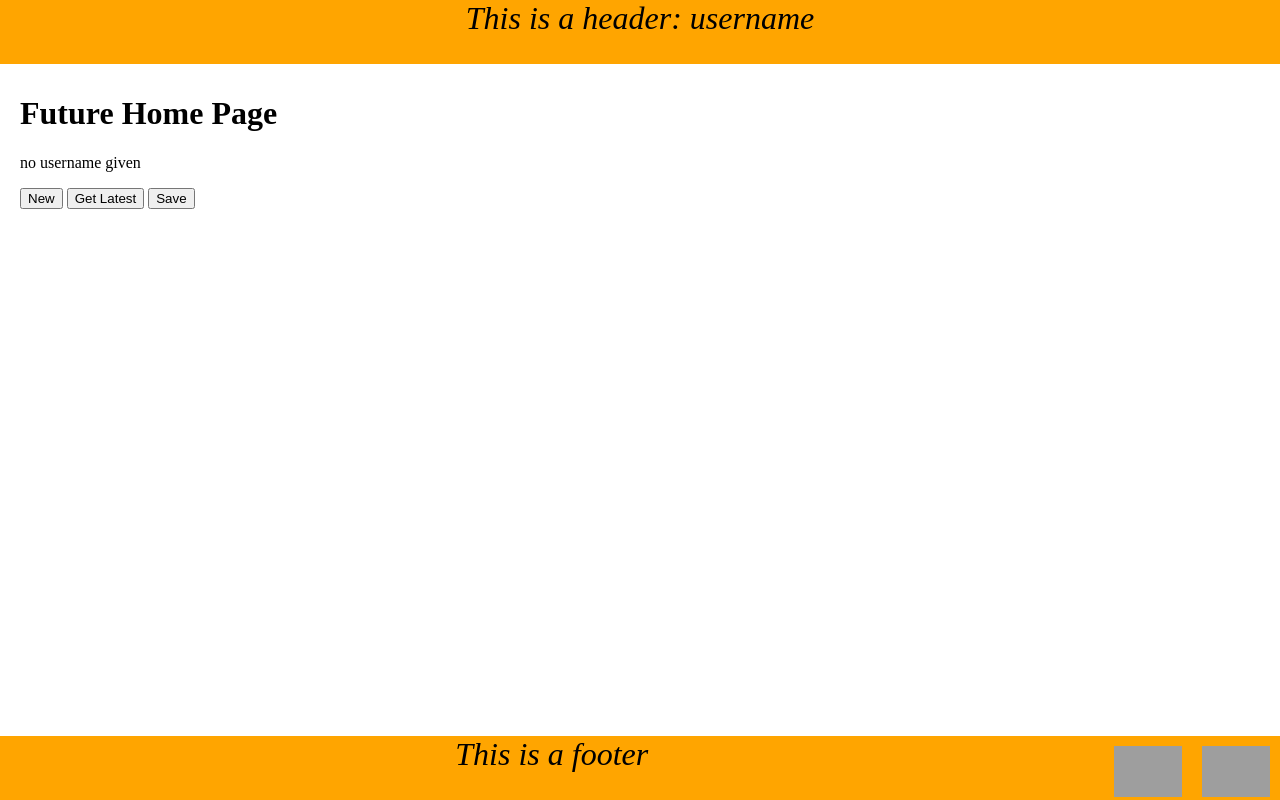
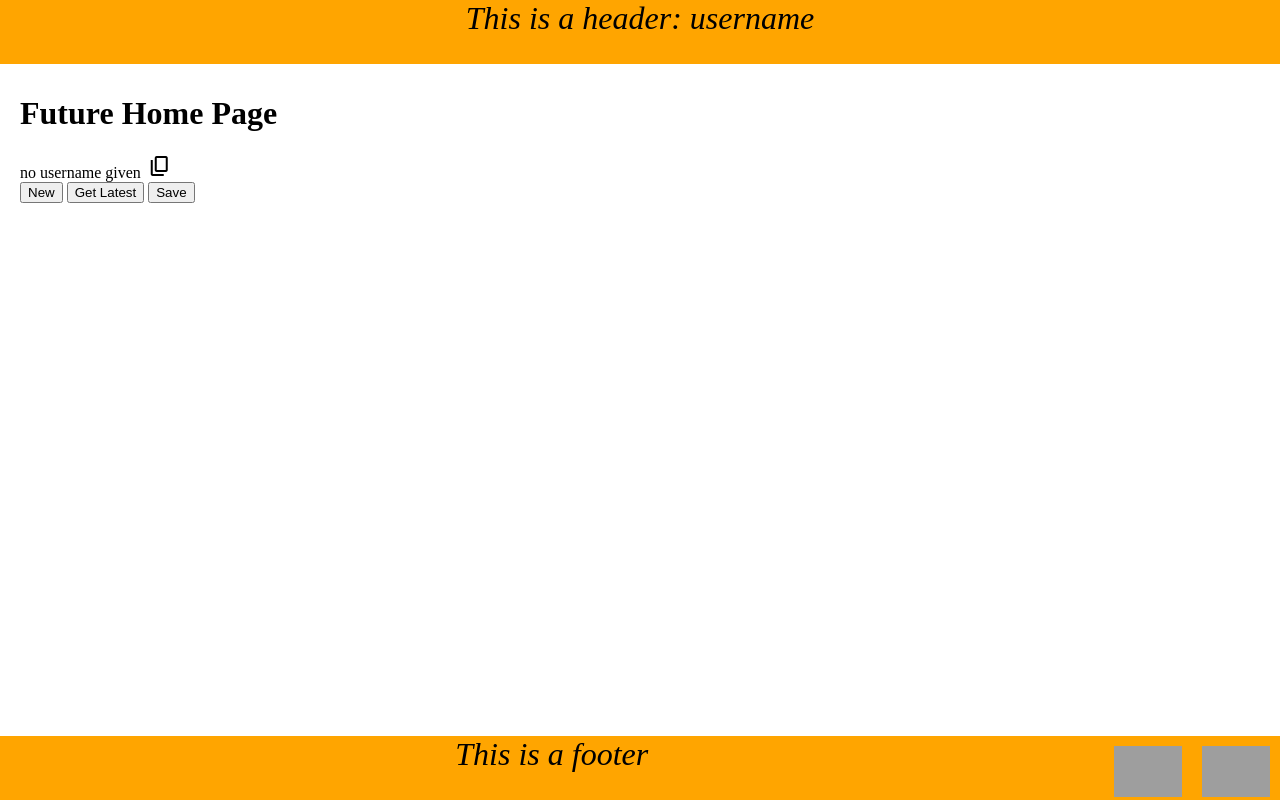
Before and after one commit to ASFOpenSARlab/opensciencelab-portal-v2, a SvelteKit app in the folder portal-cdk/svelte/: page /whoami in a window 1280 px wide. Built offline with nearby package versions, Linux system fonts and the light colour scheme; no server answers; grey boxes are pictures that could not be loaded.

Commit message:
Copy to clipboard Also remove sveltestrap. The styles were interfering too much and could not be scoped.

```diff
--- a/portal-cdk/svelte/package.json
+++ b/portal-cdk/svelte/package.json
@@ -15,8 +15,5 @@
 		"@sveltejs/vite-plugin-svelte": "^6.0.0",
 		"svelte": "^5.38.7",
 		"vite": "^7.0.4"
-	},
-	"dependencies": {
-		"@sveltestrap/sveltestrap": "^7.1.0"
 	}
 }
--- a/portal-cdk/svelte/src/components/layout/Header.svelte
+++ b/portal-cdk/svelte/src/components/layout/Header.svelte
@@ -1,6 +1,6 @@
 <script>
   import { base } from "$app/paths";
-  import Spinner from "$components/Spinner.svelte";
+  import Spinner from "$components/utils/Spinner.svelte";
   import { UserClass } from "$lib/store.svelte.js";
   import { onMount } from "svelte";
 
--- /dev/null
+++ b/portal-cdk/svelte/src/components/utils/ClickToCopy.svelte
@@ -0,0 +1,64 @@
+<script>
+  import { onMount } from "svelte";
+
+  /** @type {import('./$types').PageProps} */
+  let { target } = $props();
+  let mySpan;
+
+  // From https://svelte.dev/playground/667d8ac94e2349f3a1b7b8c5fa4c0082?version=5.36.14
+  async function copyText() {
+    let text = target
+      ? document.querySelector(target).innerText
+      : this.innerText;
+
+    try {
+      await navigator.clipboard.writeText(text);
+
+      this.dispatchEvent(
+        new CustomEvent("copysuccess", {
+          bubbles: true,
+          detail: text,
+        })
+      );
+      console.log(`Text '${text}' has been written to the clipboard`);
+    } catch (error) {
+      this.dispatchEvent(
+        new CustomEvent("copyerror", {
+          bubbles: true,
+          detail: error,
+        })
+      );
+      console.log(`Text '${text}' has had a copy error: ${error}`);
+    }
+  }
+
+  onMount(() => {
+    mySpan.addEventListener("click", copyText);
+
+    return {
+      destroy() {
+        mySpan.removeEventListener("click", copyText);
+      },
+    };
+  });
+</script>
+
+<!--Copy Content Icon from Google. This is intended to be temp until a proper icon set is decided. Then that icon set should be installed globally to make importing much faster.-->
+<link
+  rel="stylesheet"
+  href="https://fonts.googleapis.com/css2?family=Material+Symbols+Outlined:opsz,wght,FILL,GRAD@24,400,0,0&icon_names=content_copy"
+/>
+
+<span class="material-symbols-outlined point-cursor roomy" bind:this={mySpan}>
+  content_copy
+</span>
+
+<style>
+  .roomy {
+    margin-left: 3px;
+    margin-right: 3px;
+  }
+  .point-cursor {
+    cursor: pointer;
+  }
+</style>
--- a/portal-cdk/svelte/src/components/Spinner.svelte
+++ b/portal-cdk/svelte/src/components/utils/Spinner.svelte
@@ -3,12 +3,10 @@
   let spinning = $state(true);
 
   export const start = () => {
-    console.log("Start Loading...", spinning, id);
     spinning = true;
   };
 
   export const stop = () => {
-    console.log("Start Loading...", spinning, id);
     spinning = false;
   };
 </script>
--- a/portal-cdk/svelte/src/routes/(protected)/whoami/+page.svelte
+++ b/portal-cdk/svelte/src/routes/(protected)/whoami/+page.svelte
@@ -1,9 +1,10 @@
 <script>
   import { onMount } from "svelte";
   import { resolveRoute } from "$app/paths";
-  import Spinner from "$components/Spinner.svelte";
+  import Spinner from "$components/utils/Spinner.svelte";
   import { UserClass } from "$lib/store.svelte.js";
   import { error } from "@sveltejs/kit";
+  import ClickToCopy from "$components/utils/ClickToCopy.svelte";
 
   let spinner;
   let errorMsg = $state(null);
@@ -48,10 +49,15 @@
 <h1>Future Home Page</h1>
 
 {#if errorMsg}
-  <p style="color:red">{errorMsg}</p>
+  <p style="color:red" id="errorMsgId">{errorMsg}</p>
 {/if}
 
-<p>{(user.data && user.data.username) || "no username given"}</p>
+<div>
+  <span id="usernameId">
+    {(user.data && user.data.username) || "no username given"}
+  </span>
+  <ClickToCopy target="#usernameId" />
+</div>
 
 <button onclick={onBtnClick}>New</button>
 <button onclick={onLatest}>Get Latest</button>
```
